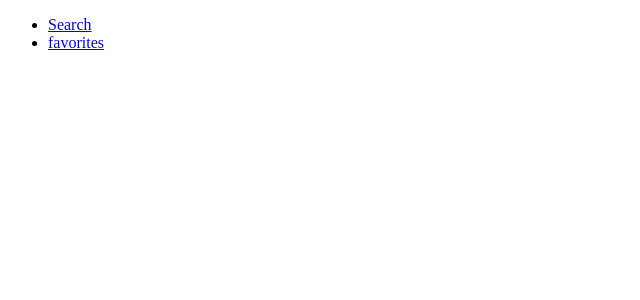
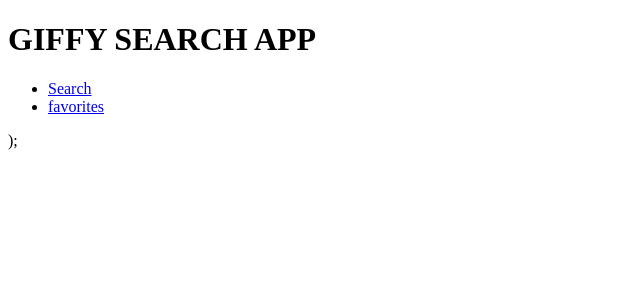
Before and after one commit to JustinVanderschaaf/giphy-saga-project, a React (Create React App) app: page / in a window 1280 px wide. Shown: the top 300 px of the page, without its empty margins (0-640 px from the left). Built offline with nearby package versions, Linux system fonts and the light colour scheme.

Commit message:
added header tag

```diff
--- a/src/components/App/App.js
+++ b/src/components/App/App.js
@@ -3,7 +3,8 @@ import FavoritesView from "../FavoritesView/FavoritesView";
 import { HashRouter as Router, Route, Link } from "react-router-dom";
 
 function App(props) {
-  return (
+  return <header>
+    <h1>GIFFY SEARCH APP</h1>
     <Router>
       <div>
         <ul className="nav">
@@ -22,7 +23,9 @@ function App(props) {
         </Route>
       </div>
     </Router>
+
   );
+  </header>
 }
 
 export default App;
```
